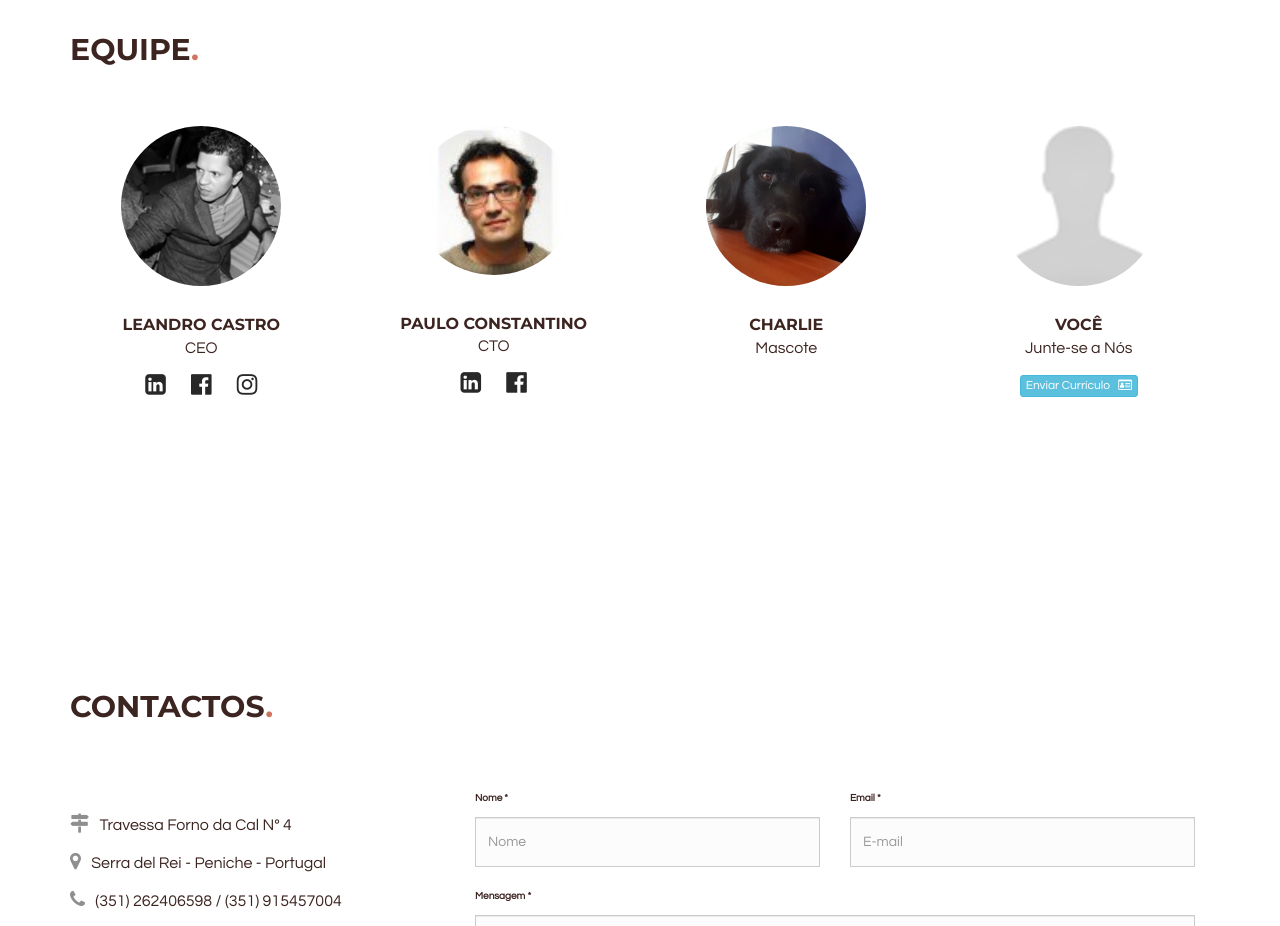
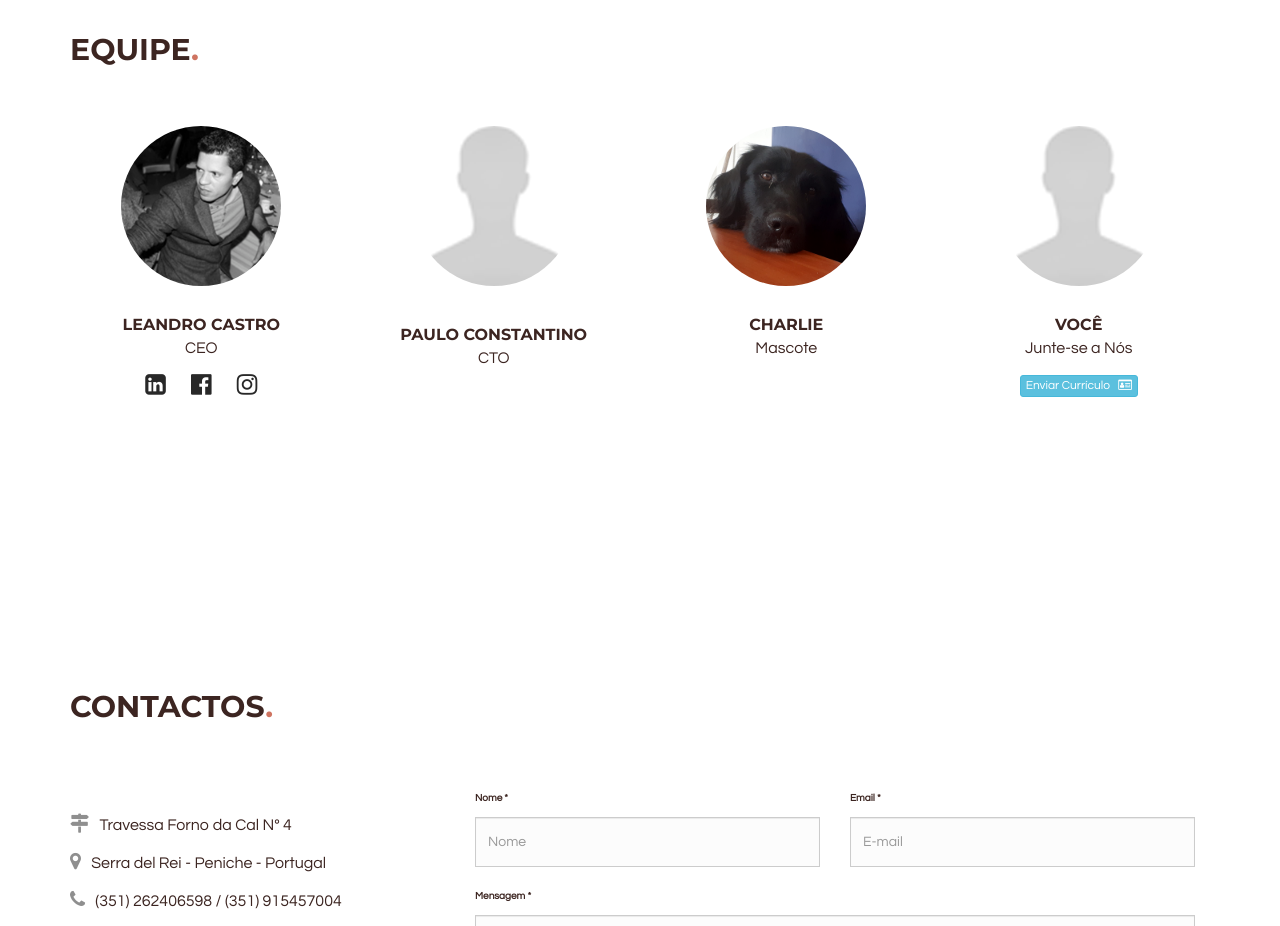
Before and after one commit to clarweb/clarweb.github.io, a plain HTML site: page index.html in a window 1280 px wide. Shown: the part 3620-4546 px from the top of the page. Drawn offline with Linux system fonts and the light colour scheme.

Commit message:
atualização

```diff
--- a/index.html
+++ b/index.html
@@ -222,15 +222,10 @@
                 </div>
                 <div class="col-xs-12 col-md-3 col-sm-3 text-center">
                     <div class="imgteam ">
-                        <img src="./Images/p2.png" class="img-circle" alt="Team 2" style="width: 160px">
+                        <img src="./Images/p4.png" class="img-circle" alt="Team 2" style="width: 160px">
                     </div>
                     <h4 style="margin-top: 20px">Paulo Constantino</h4>
                     <p>CTO</p>
-                    <ul>
-                        <li><a href="https://www.linkedin.com/in/paulo-constantino-14384a75/" target="_blank"><i class="fa fa-linkedin-square" aria-hidden="true"></i></a></li>
-                        <li><a href="https://www.facebook.com/konsta99" target="_blank"><i class="fa fa-facebook-official" aria-hidden="true"></i></a></li>
-
-                    </ul>
 
                 </div>
 
```
